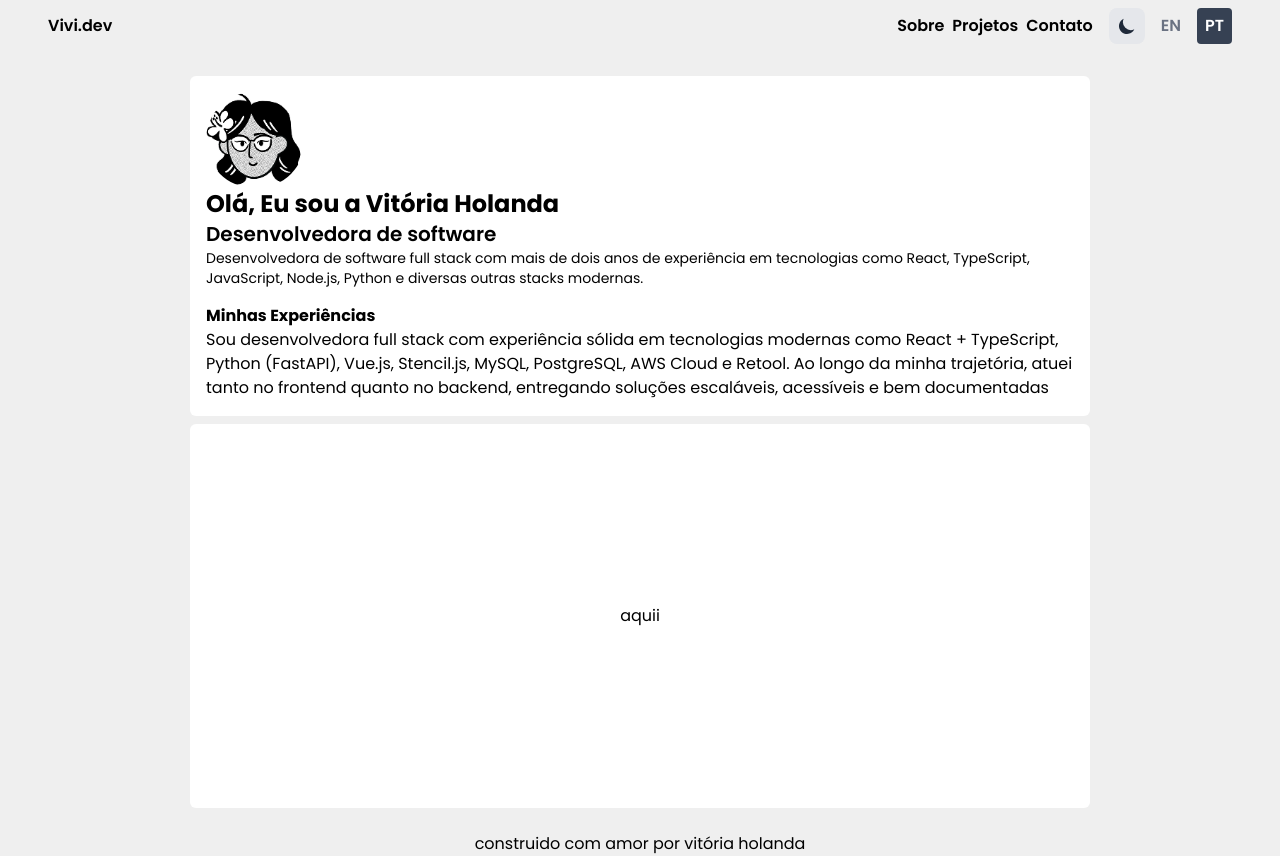
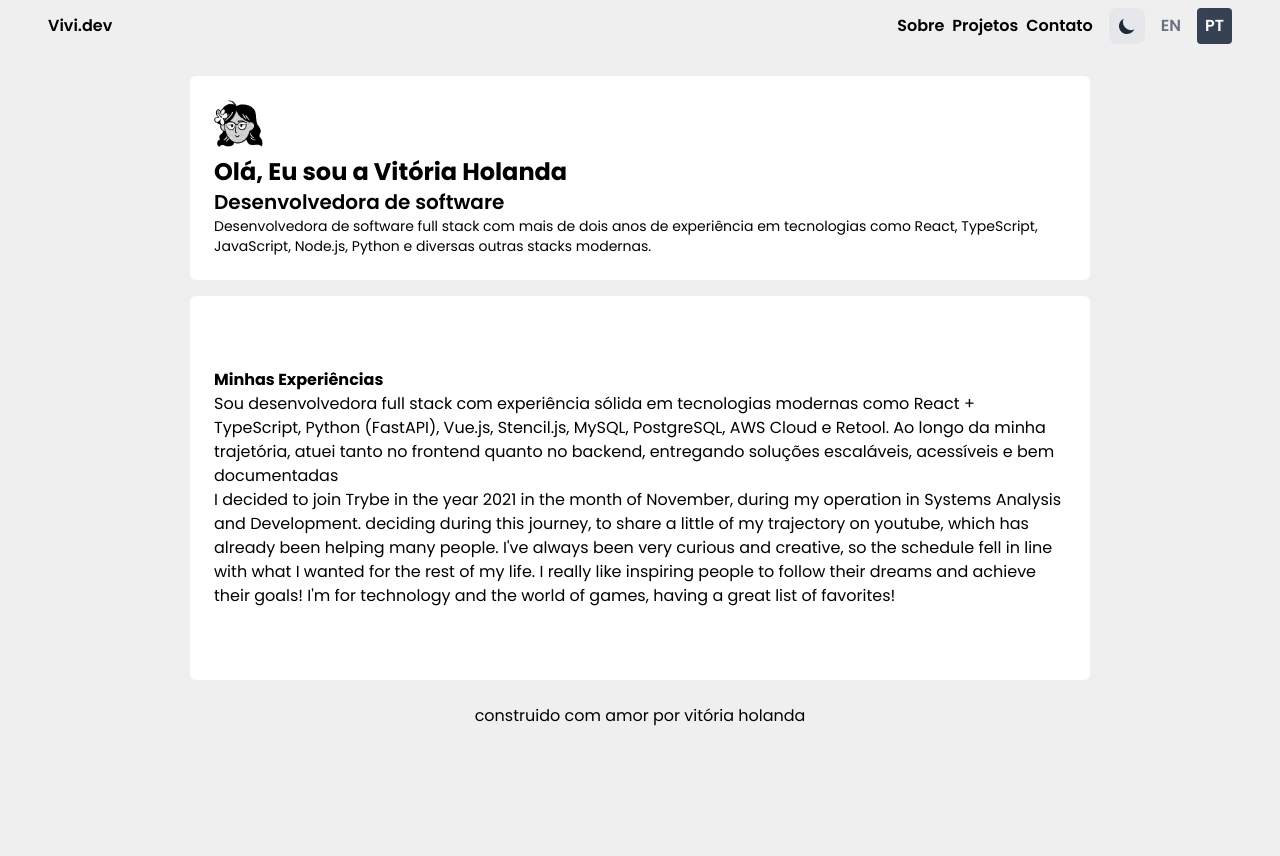
Before and after one commit to vitoriacst/vivi.dev, a Next.js app: page / in a window 1280 px wide. After the commit the page ends 800 px from the top, so only its background shows below. Built offline with nearby package versions, Linux system fonts and the light colour scheme.

Commit message:
feat: :fire: adjustments to the second card display logic

```diff
--- a/src/app/components/AboutMe/AboutMe.tsx
+++ b/src/app/components/AboutMe/AboutMe.tsx
@@ -5,7 +5,9 @@ export default function AboutMe() {
 
   return (
     <section className="flex flex-col items-start w-full justify-start">
-    <img src="/logo.png" alt="Vitória Holanda" className="h-24 rounded-full" />
+    <div className="mb-2">
+    <img src="/logo.png" alt="Vitória Holanda" className="h-12" />
+    </div>
     <div className="flex flex-col items-start">
       <h1 className="text-2xl font-bold"> {t('greeting')}  {t('apresentation')}</h1>
         <h2 className="text-xl font-semibold">{t('position')}</h2>
--- a/src/app/page.tsx
+++ b/src/app/page.tsx
@@ -13,29 +13,54 @@ export default function Home() {
   return (
     <main className="flex w-full flex-col items-center justify-center p-6">
       <div className="w-full max-w-[900px] flex flex-col md:flex-row gap-4">
-        <div className="w-full flex flex-col gap-4 bg-white p-4 rounded-md">
+        <div className="w-full flex flex-col gap-4 bg-white p-6 rounded-md">
           <AboutMe />
-            <Experiences />
         </div>
       </div>
-      <div className='flex items-center justify-center gap-2 flex-wrap w-full bg-white mt-2 h-96 rounded-md'>
+      <div className="mt-4 w-full max-w-[900px] flex flex-col md:flex-row gap-4 h-full md:h-96">
+      <div className="w-full flex items-center justify-center gap-4 bg-white p-6 rounded-md h-full">
       {
-          pageManagement === 'projects' ?
-          <>
-          <ProjectsCards title={t('projectsDescription.0.daaiProject')} description={t('projectsDescription.0.daaiDescription')} technologies='TypeScript.Tailwind.Stencil' link={t('projectsDescription.0.daaiLink')} />
-         <ProjectsCards title={t('projectsDescription.0.beersApp')} description={t('projectsDescription.0.beersAppDescription')} technologies='JavaScript.Node.Jest' link={t('projectsDescription.0.beersAppLink')} />
-          <ProjectsCards title={t('projectsDescription.0.giblhiFlix')} description={t('projectsDescription.0.giblhiFlixDescription')} technologies='TypeScript.Tailwind.Cypress' link={t('projectsDescription.0.giblhiFlixLink')} />
-          </>
-       : null
+        pageManagement === 'projects' && (
+          <div className="flex gap-2">
+            <ProjectsCards
+              title={t('projectsDescription.0.daaiProject')}
+              description={t('projectsDescription.0.daaiDescription')}
+              technologies='TypeScript.Tailwind.Stencil'
+              link={t('projectsDescription.0.daaiLink')}
+            />
+            <ProjectsCards
+              title={t('projectsDescription.0.beersApp')}
+              description={t('projectsDescription.0.beersAppDescription')}
+              technologies='JavaScript.Node.Jest'
+              link={t('projectsDescription.0.beersAppLink')}
+            />
+            <ProjectsCards
+              title={t('projectsDescription.0.giblhiFlix')}
+              description={t('projectsDescription.0.giblhiFlixDescription')}
+              technologies='TypeScript.Tailwind.Cypress'
+              link={t('projectsDescription.0.giblhiFlixLink')}
+            />
+          </div>
+        )
       }
 
       {
-          pageManagement === 'about' ?
+        pageManagement === 'about' && (
           <div>
-            aquii
+            <Experiences />
+            I decided to join Trybe in the year 2021 in the month of November, during my operation in Systems Analysis and Development. deciding during this journey, to share a little of my trajectory on youtube, which has already been helping many people. I've always been very curious and creative, so the schedule fell in line with what I wanted for the rest of my life. I really like inspiring people to follow their dreams and achieve their goals! I'm for technology and the world of games, having a great list of favorites!
           </div>
-         : ''
+        )
       }
+
+      {
+        pageManagement === 'contact' && (
+          <div>
+            contato
+          </div>
+        )
+      }
+    </div>
     </div>
     </main>
   );
```
Also changed, not shown: src/app/Contact/Contact.tsx (added). Lines whose indentation alone changed are shown as unchanged.
